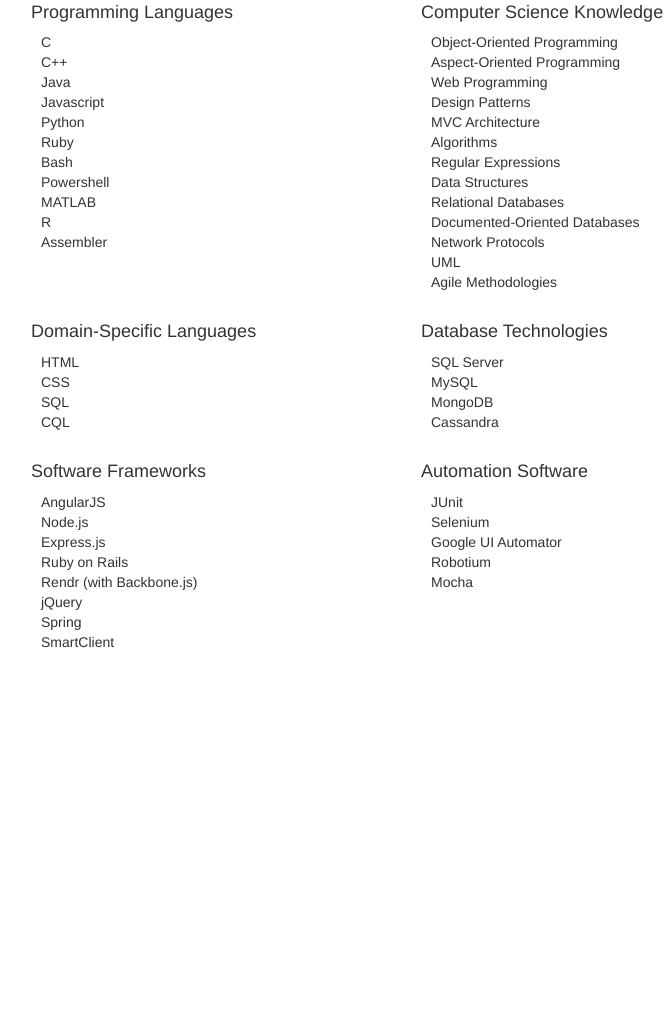
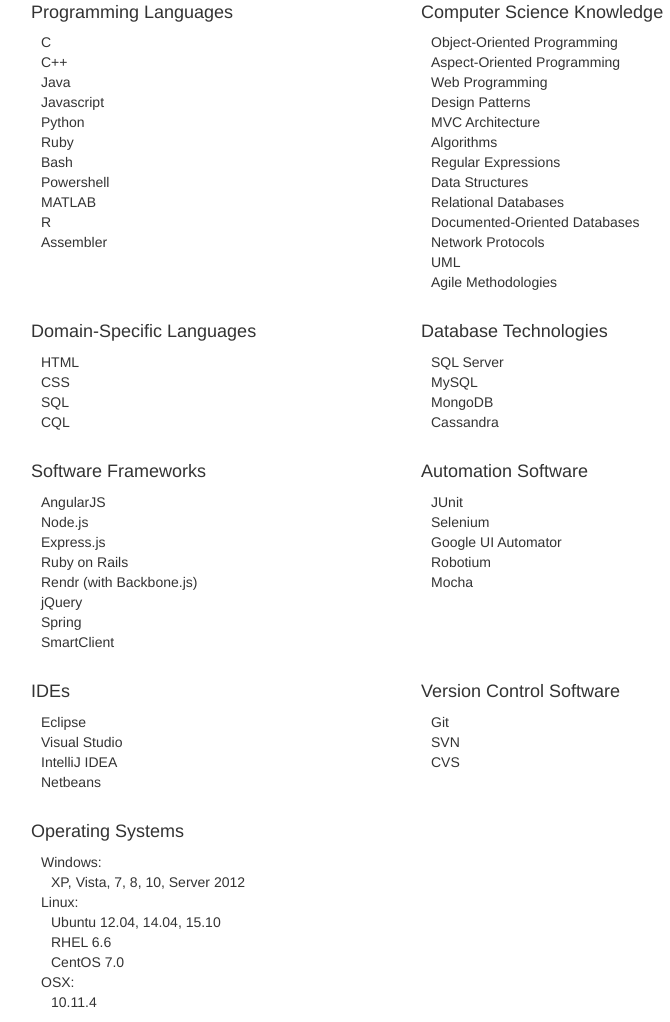
Before and after one commit to gordillo99/jjgordillo, a website: page public/index.html in a window 1280 px wide. Shown: the part 187-1209 px from the top of the page, without its empty margins (294-964 px from the left). Before the commit the page ends 849 px from the top, so only its background shows below. Drawn offline with nearby package versions, Linux system fonts and the light colour scheme.

Commit message:
finished adding skills to page

```diff
--- a/public/css/base.css
+++ b/public/css/base.css
@@ -112,3 +112,7 @@
 .skills-row li {
   padding-left: 10px;
 }
+
+.oper-subcontent {
+  margin-left: 10px;
+}
--- a/public/index.html
+++ b/public/index.html
@@ -142,6 +142,48 @@
                 </div>
               </div>
             </div>
+            <div class="row">
+              <div class="col-lg-8 col-lg-offset-2">
+                <div class="row skills-row">
+                  <div class="col-lg-6">
+                    <ul>
+                      <h1 class="skills-title">IDEs</h1>
+                      <li>Eclipse</li>
+                      <li>Visual Studio</li>
+                      <li>IntelliJ IDEA</li>
+                      <li>Netbeans</li>
+                    </ul>
+                  </div>
+                  <div class="col-lg-6">
+                    <ul>
+                      <h1 class="skills-title">Version Control Software</h1>
+                      <li>Git</li>
+                      <li>SVN</li>
+                      <li>CVS</li>
+                    </ul>
+                  </div>
+                </div>
+              </div>
+            </div>
+            <div class="row">
+              <div class="col-lg-8 col-lg-offset-2">
+                <div class="row skills-row">
+                  <div class="col-lg-6">
+                    <ul>
+                      <h1 class="skills-title">Operating Systems</h1>
+                      <li>Windows:</li>
+                      <li class="oper-subcontent">XP, Vista, 7, 8, 10, Server 2012</li>
+                      <li>Linux:</li>
+                      <li class="oper-subcontent">Ubuntu 12.04, 14.04, 15.10</li>
+                      <li class="oper-subcontent">RHEL 6.6</li>
+                      <li class="oper-subcontent">CentOS 7.0</li>
+                      <li>OSX:</li>
+                      <li class="oper-subcontent">10.11.4</li>
+                    </ul>
+                  </div>
+                </div>
+              </div>
+            </div>
           </section>
         </div>
 
```
